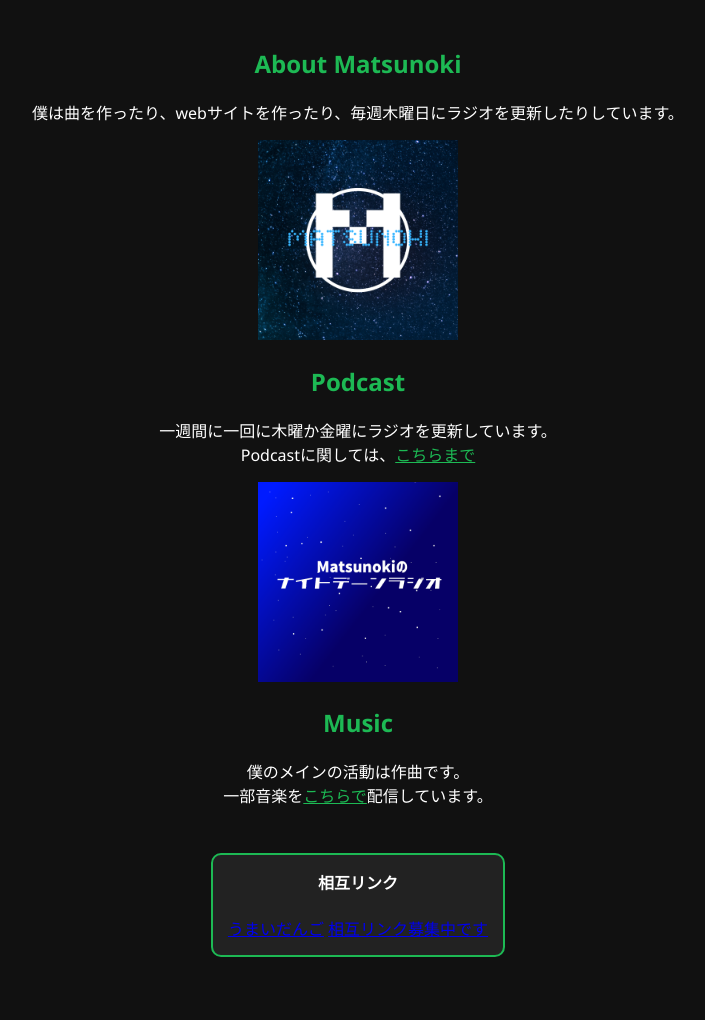
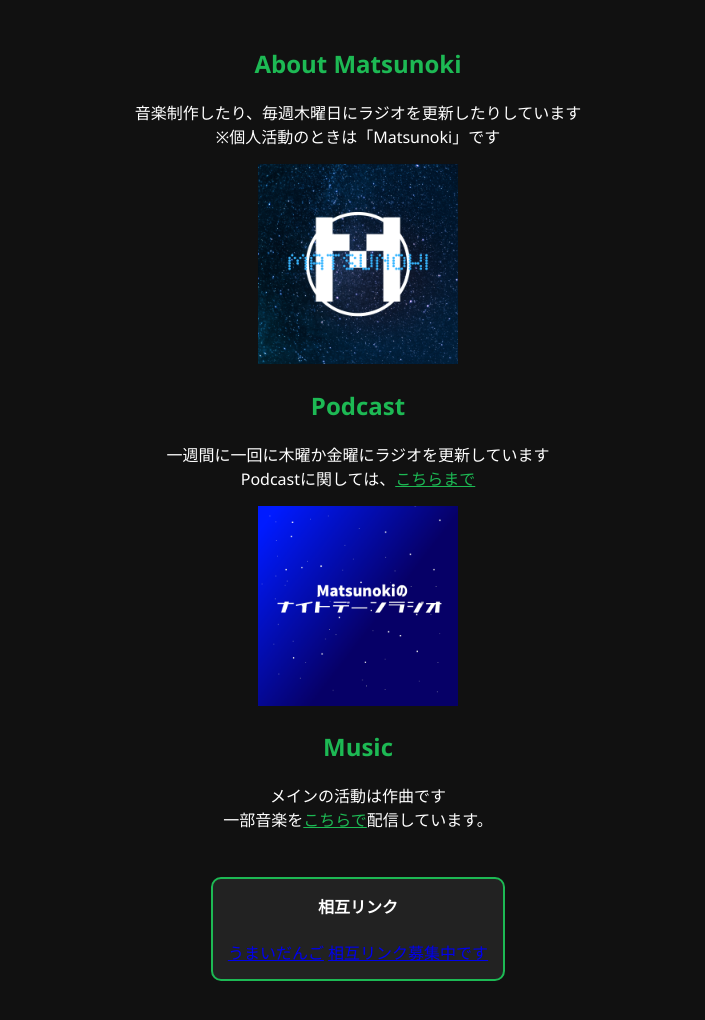
Before and after one commit to Matsunokiura/matsunokiura.github.io, a plain HTML site: page index.html in a window 1280 px wide. Shown: the part 862-1882 px from the top of the page, without its empty margins (282-987 px from the left). Drawn offline with Linux system fonts and the light colour scheme.

Commit message:
Update index.html

```diff
--- a/index.html
+++ b/index.html
@@ -2,10 +2,10 @@
 <html lang="ja">
 <head>
   <meta charset="UTF-8">
-  <title>Matsunoki</title>
+  <title>松下マツノキ / Matsunoki</title>
   <link rel="shortcut icon" href="https://raw.githubusercontent.com/Matsunokiura/matsunokiura.github.io/refs/heads/main/Matsunoki.png">
   <meta name="viewport" content="width=device-width, initial-scale=1.0">
-  <meta name="description" content="ハウス音楽を制作する音楽プロデューサー、Matsunokiのホームページです。各種SNSもやってます。">
+  <meta name="description" content="音楽プロデューサーの松下マツノキのホームページです。各種SNSもやってます。">
   <style>
     body {
       margin: 0;
@@ -213,16 +213,16 @@
     </div>
 
     <h2>About Matsunoki</h2>
-    <p>僕は曲を作ったり、webサイトを作ったり、毎週木曜日にラジオを更新したりしています。</p>
+    <p>音楽制作したり、毎週木曜日にラジオを更新したりしています<br>※個人活動のときは「Matsunoki」です</p>
     <img src="https://raw.githubusercontent.com/Matsunokiura/matsunokiura.github.io/refs/heads/main/Matsunoki.png" height="200" alt="Matsunoki Logo">
 
     <h2 id="podcast">Podcast</h2>
-    <p>一週間に一回に木曜か金曜にラジオを更新しています。<br>
+    <p>一週間に一回に木曜か金曜にラジオを更新しています<br>
     Podcastに関しては、<a href="https://www.youtube.com/playlist?list=PL2SXb0G8-RTC6gA7p4u_Z1oOhQSKPQpmt" style="color:#1db954;">こちらまで</a></p>
     <img src="https://raw.githubusercontent.com/Matsunokiura/matsunokiura.github.io/refs/heads/main/nightdeen.png" height="200" alt="Podcast Image">
 
     <h2 id="music">Music</h2>
-    <p>僕のメインの活動は作曲です。<br>
+    <p>メインの活動は作曲です<br>
     一部音楽を<a href="https://www.youtube.com/@matsunokimusic" style="color:#1db954;">こちらで</a>配信しています。</p>
 
     <div class="box">
@@ -241,7 +241,7 @@
       menu.classList.toggle("show");
     }
 
-    const messages = ["ようこそ！", "Matsunokiと申します", "音楽と芸人をしています！"];
+    const messages = ["ようこそ！", "松下マツノキと申します！", "音楽をしています！", "テクロステージってバンドもやってます！"];
     let index = 0;
     const textEl = document.getElementById("hero-text");
 
```
